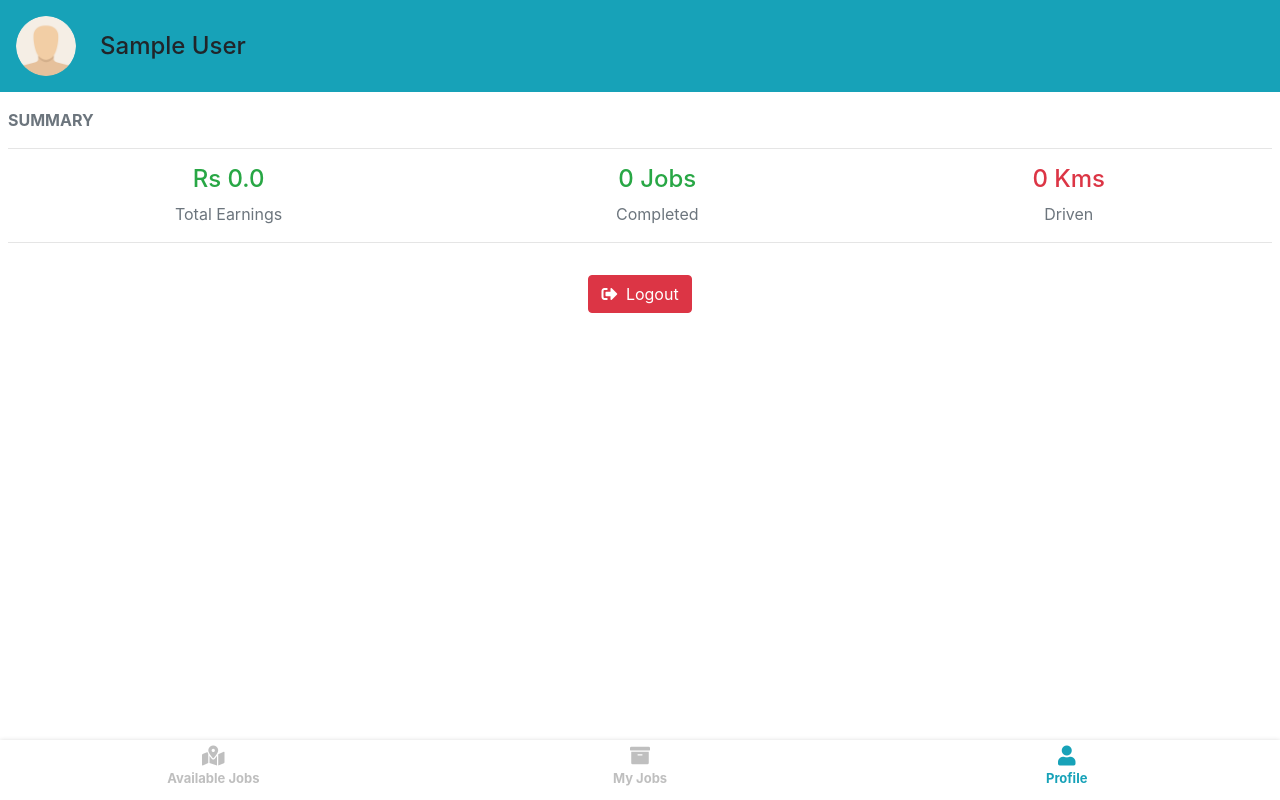
After one commit to dpak1999/dparcel, a Django app: page /courier/profile/ in a window 1280 px wide. The commit adds this page. Run offline with Django 3.2, Linux system fonts and the light colour scheme; the visitor is signed in with stand-in values (Sample User, id 1); data comes from the database, SQL or seed files in the repository; data that the repository does not hold is empty; some libraries are stand-ins or nearby versions.

Commit message:
add : profile page & urls

```diff
--- a/core/courier/views.py
+++ b/core/courier/views.py
@@ -83,3 +83,21 @@ def archived_jobs_page(request):
 @login_required(login_url="/sign-in/?next=/courier/")
 def job_complete_page(request):
     return render(request, "courier/job_complete.html")
+
+
+@login_required(login_url="/sign-in/?next=/courier/")
+def profile_page(request):
+    jobs = Job.objects.filter(
+        courier=request.user.courier,
+        status=Job.COMPLETED_STATUS
+    )
+
+    total_earnings = round(sum(job.price for job in jobs) * 0.85, 2)
+    total_jobs = len(jobs)
+    total_distance = sum(job.distance for job in jobs)
+
+    return render(request, "courier/profile.html", {
+        "total_earnings": total_earnings,
+        "total_jobs": total_jobs,
+        "total_distance": total_distance,
+    })
--- a/core/templates/courier/bottom_tabs.html
+++ b/core/templates/courier/bottom_tabs.html
@@ -36,6 +36,7 @@
 {% url 'courier:available_jobs' as available_jobs_url %}
 {% url 'courier:current_job' as current_job_url %}
 {% url 'courier:archived_jobs' as archived_jobs_url %}
+{% url 'courier:profile' as profile_url %}
 
 
 <div class="bottom-tabs d-flex">
@@ -48,7 +49,7 @@
     <i class="fas fa-archive"></i>
     <span>My Jobs</span>
   </a>
-  <a href="#">
+  <a href="{% url 'courier:profile' %}" class="{% if request.path == profile_url %}active{% endif %}">
     <i class="fas fa-user"></i>
     <span>Profile</span>
   </a>
--- /dev/null
+++ b/core/templates/courier/profile.html
@@ -0,0 +1,46 @@
+{% extends 'courier/base.html' %}
+{% load static %}
+
+{% block head %}
+
+{% endblock %}
+
+{% block content %}
+
+<div class="media align-items-center bg-info p-3">
+  <img src="{% static 'img/avatar.png' %}" alt="..." class="rounded-circle" width="60" height="60">
+  <div class="media-body ml-4">
+    <h4 class="mb-0">{{request.user.get_full_name}}</h4>
+  </div>
+</div>
+
+<div class="mt-2 p-2">
+  <strong class="text-secondary">SUMMARY</strong>
+  <hr>
+
+  <div class="d-flex text-center">
+    <div class="flex-grow-1">
+      <h4 class="text-success">Rs {{total_earnings}}</h4>
+      <span class="text-secondary">Total Earnings</span>
+    </div>
+    <div class="flex-grow-1">
+      <h4 class="text-success">{{total_jobs}} Jobs</h4>
+      <span class="text-secondary">Completed</span>
+    </div>
+    <div class="flex-grow-1">
+      <h4 class="text-danger">{{total_distance}} Kms</h4>
+      <span class="text-secondary">Driven</span>
+    </div>
+  </div>
+  <hr>
+</div>
+
+<div class="p-2 text-center">
+  <a href="/sign-out/" class="btn btn-danger w-80 btn-md">
+    <i class="fas fa-sign-out-alt mr-1"></i>
+    Logout
+  </a>
+</div>
+
+{% include 'courier/bottom_tabs.html' %}
+{% endblock %}
--- a/dparcel/urls.py
+++ b/dparcel/urls.py
@@ -24,6 +24,7 @@ courier_url_patterns = [
     path('jobs/current/', courier_views.current_job_page, name="current_job"),
     path('jobs/complete/', courier_views.job_complete_page, name="job_complete"),
     path('jobs/archived/', courier_views.archived_jobs_page, name="archived_jobs"),
+    path('profile/', courier_views.profile_page, name="profile"),
     path(
         'jobs/current/<id>/take_photo/',
         courier_views.current_job_take_photo_page,
```
